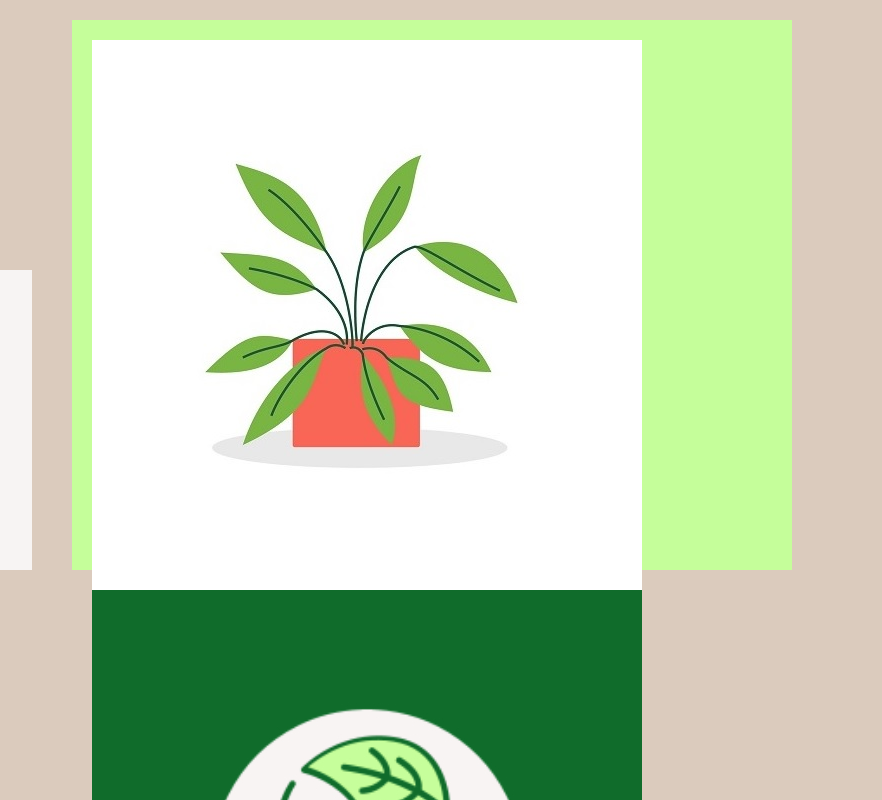
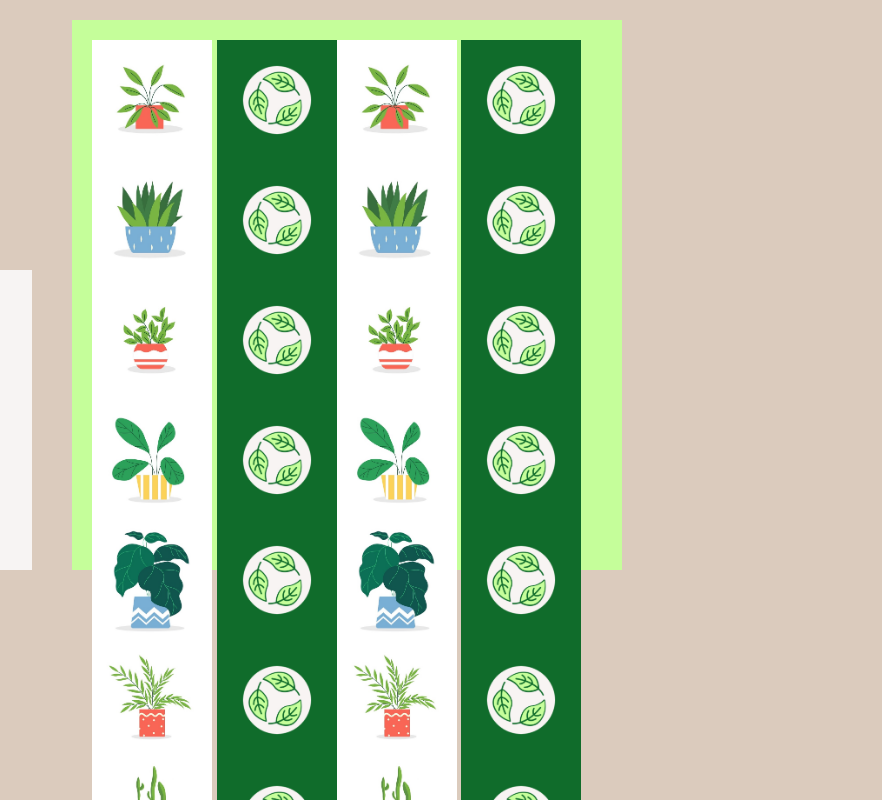
Before and after one commit to Josefinekihlstrom/Plant-Memory, a plain HTML site: page index.html in a window 1280 px wide. Shown: the top 800 px of the page, 398-1280 px from the left. Drawn offline with nearby package versions, Linux system fonts and the light colour scheme.

Commit message:
set size properties and flex to memory game section

```diff
--- a/assets/css/style.css
+++ b/assets/css/style.css
@@ -93,6 +93,13 @@ body {
 /* memory */
 .memory-game {
     height: 550px;
+    width: 550px;
     padding: 20px;
     background-color: #c5fe9a;
+    display: flex;
+    flex-wrap: wrap;
 }
+
+.memory-card img {
+    width: 120px;
+}
```
